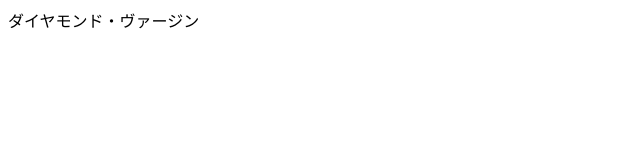
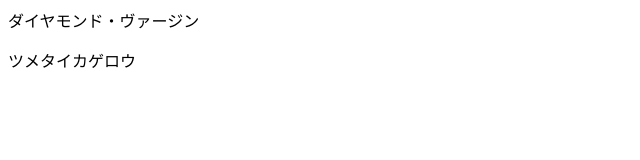
Before and after one commit to ippei-osumi/Test-project, a plain HTML site: page index.html in a window 1280 px wide. Shown: the whole page, without its empty margins (0-640 px from the left). Drawn offline with Linux system fonts and the light colour scheme.

Commit message:
曲名追加！

```diff
--- a/index.html
+++ b/index.html
@@ -1 +1,2 @@
 <p>ダイヤモンド・ヴァージン</p>
+<p>ツメタイカゲロウ</p>
```
